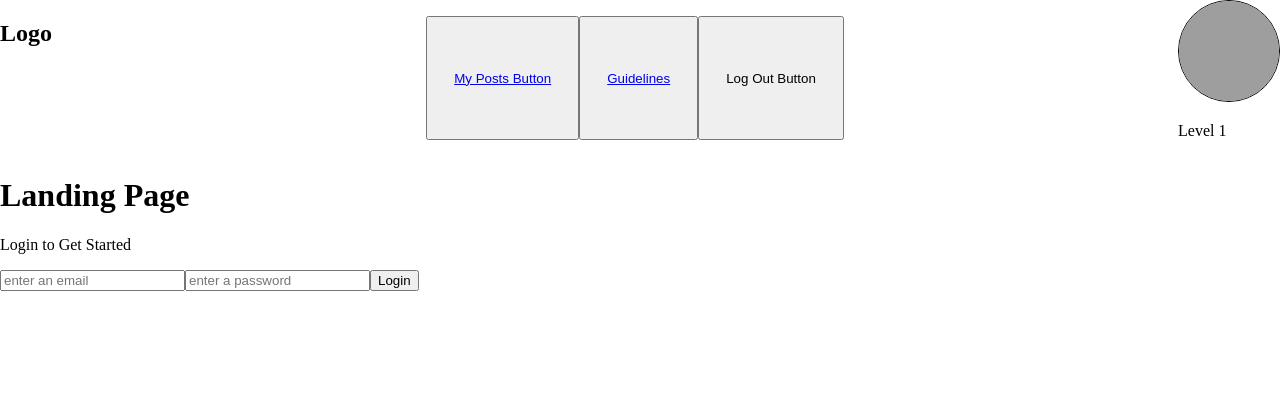
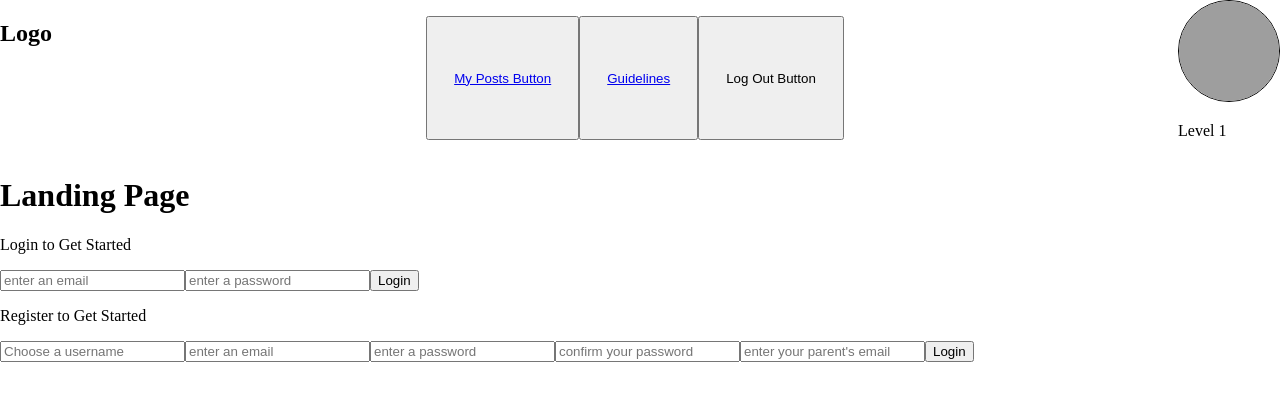
Before and after one commit to kel-si/LiftOff, a React (Create React App) app in the folder client/: page / in a window 1280 px wide. Shown: the top 400 px of the page. Built offline with nearby package versions, Linux system fonts and the light colour scheme; grey boxes are pictures that could not be loaded.

Commit message:
create user registration form

```diff
--- a/client/src/components/Landing.js
+++ b/client/src/components/Landing.js
@@ -1,11 +1,13 @@
 import React from "react";
 import Login from "./user-management/Login";
+import Register from "./user-management/Register";
 
 export default function Landing() {
   return (
     <div>
       <h1>Landing Page</h1>
       <Login />
+      <Register />
     </div>
   );
 }
--- a/client/src/components/user-management/Login.js
+++ b/client/src/components/user-management/Login.js
@@ -21,7 +21,7 @@ export default function Login() {
       .post("/api/login", { formValue })
       .then((res) => {
         console.log("from server:", res.data);
-        <Navigate replace to="/home" />;
+        <Navigate replace to="/my-posts" />;
       })
       .catch((err) => {
         console.log(err)
--- a/client/src/components/user-management/Register.js
+++ b/client/src/components/user-management/Register.js
@@ -1,5 +1,77 @@
-import React from "react";
+import React, { useState } from "react";
+import axios from "axios";
+import { Navigate } from 'react-router-dom';
 
 export default function Register() {
-  return <h1>Register</h1>;
+  const [formValue, setformValue] = useState({
+    name: "",
+    email: "",
+    password: "",
+    password_confirmation: "",
+    parent_email: ""
+  });
+  const handleChange = (event) => {
+    setformValue({
+      ...formValue,
+      [event.target.name]: event.target.value,
+    });
+  };
+
+  const handleSubmit = (event) => {
+    event.preventDefault();
+    console.log("formValue", formValue);
+    axios
+      .post("/api/users/", { formValue })
+      .then((res) => {
+        console.log("from server:", res.data);
+        <Navigate replace to="/my-posts" />;
+      })
+      .catch((err) => {
+        console.log(err)
+      });
+  };
+
+  return (
+    <form onSubmit={handleSubmit}>
+      <p>Register to Get Started</p>
+      <input
+        type="name"
+        name="name"
+        placeholder="Choose a username"
+        value={formValue.name}
+        onChange={handleChange}
+      />
+      <input
+        type="email"
+        name="email"
+        placeholder="enter an email"
+        value={formValue.email}
+        onChange={handleChange}
+      />
+      <input
+        type="password"
+        name="password"
+        placeholder="enter a password"
+        value={formValue.password}
+        onChange={handleChange}
+      />
+       <input
+        type="password"
+        name="password_confirmation"
+        placeholder="confirm your password"
+        value={formValue.password_confirmation}
+        onChange={handleChange}
+      />
+       <input
+        type="email"
+        name="parent_email"
+        placeholder="enter your parent's email"
+        value={formValue.parent_email}
+        onChange={handleChange}
+      />
+      <button color="primary" type="submit">
+        Login
+      </button>
+    </form>
+  );
 }
```
Also changed, not shown: 1 other file (tests, documents, lock files or other folders).
